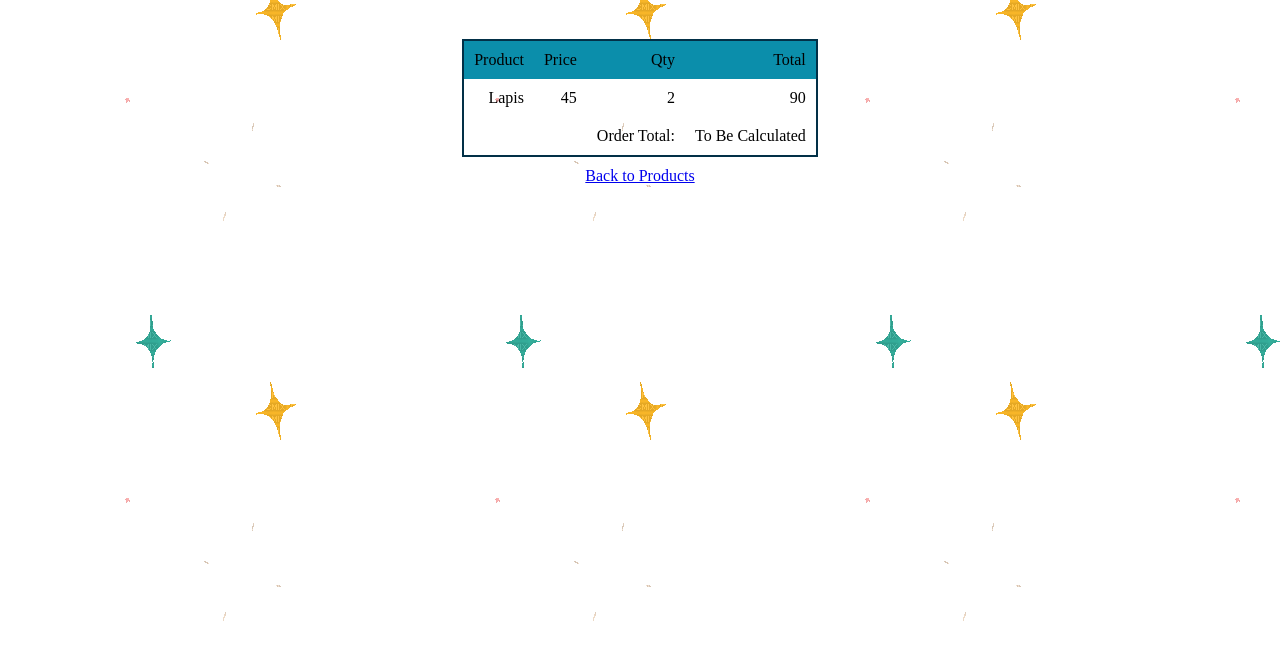
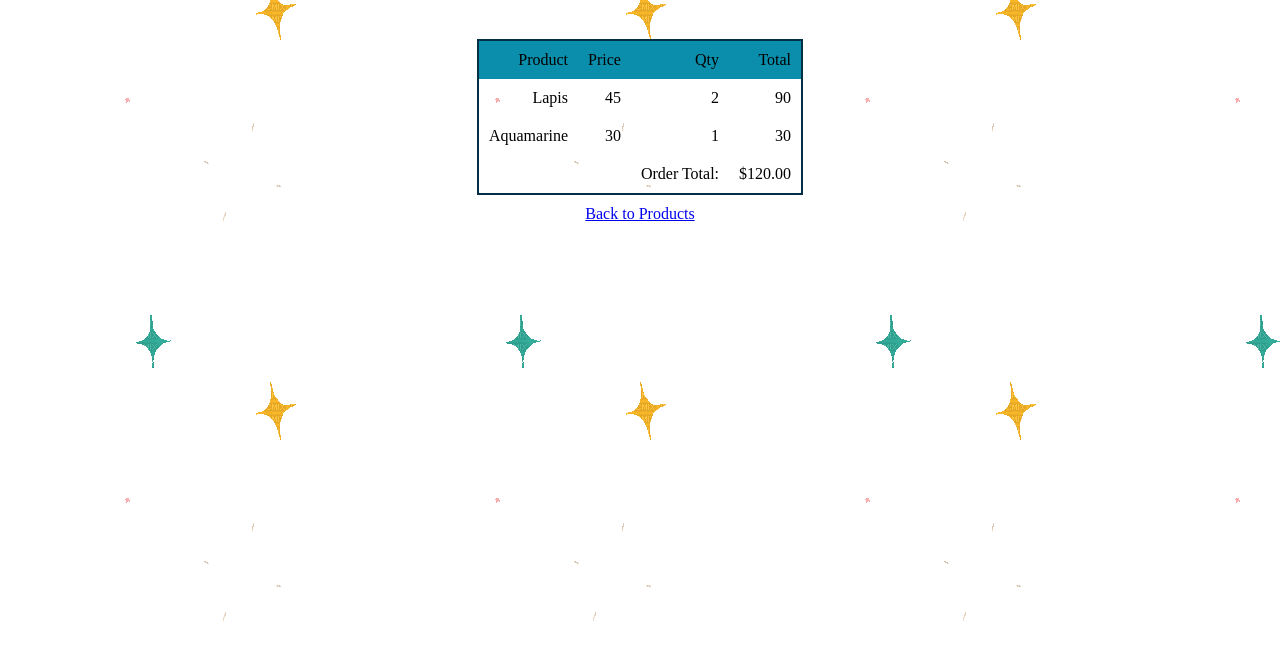
Before and after one commit to karyssa-dandrea/lab-06-e-commerce-site, a website with bundled scripts: page cart/index.html in a window 1280 px wide. Shown: the part 131-790 px from the top of the page. Built offline with nearby package versions, Linux system fonts and the light colour scheme.

Commit message:
added my totalcalculator

```diff
--- a/cart/index.html
+++ b/cart/index.html
@@ -25,7 +25,7 @@
             <td></td>
             <td></td>
             <td>Order Total:</td>
-            <td>To Be Calculated</td>
+            <td id="total">To Be Calculated</td>
         </tfoot>
 
     </table>
--- a/cart/render-cart.js
+++ b/cart/render-cart.js
@@ -1,12 +1,12 @@
 import { crystals } from '../crystals.js';
 import { cart } from '../data/cart.js';
-import { findById } from '../utils.js';
+import { calculateOrderTotal, findById, toUSD } from '../utils.js';
 
 const tbody = document.getElementById('table-body');
-const tr = document.createElement('tr');
 
 for (let cartItem of cart){
     const crystalsData = findById(cartItem.id, crystals);
+    const tr = document.createElement('tr');
     const tdName = document.createElement('td');
     tdName.textContent = crystalsData.name;
     const tdPrice = document.createElement('td');
@@ -15,6 +15,9 @@ for (let cartItem of cart){
     tdQty.textContent = cartItem.qty;
     const tdTotal = document.createElement('td');
     tdTotal.textContent = cartItem.qty * crystalsData.price;
+    const orderTotal = calculateOrderTotal(cart, crystals);
+    const tdOrderTotal = document.getElementById('total');
+    tdOrderTotal.textContent = toUSD(orderTotal);
 
     tr.append(tdName, tdPrice, tdQty, tdTotal);
     tbody.appendChild(tr);
--- a/data/cart.js
+++ b/data/cart.js
@@ -1,3 +1,4 @@
 export const cart = [
-    { id: '4', qty: 2 }
+    { id: '4', qty: 2 },
+    { id: '2', qty: 1 }
 ];
--- a/utils.js
+++ b/utils.js
@@ -5,3 +5,16 @@ export function findById(id, items){
         }
     }
 }
+
+export function calculateOrderTotal(cart, product){
+    let orderTotal = 0;
+    for (let item of cart){
+        const crystals = findById(item.id, product);
+        orderTotal = orderTotal + crystals.price * item.qty;
+    }
+    return orderTotal;
+}
+
+export function toUSD(number){
+    return number.toLocaleString('en-us', { style: 'currency', currency: 'USD' });
+}
```
